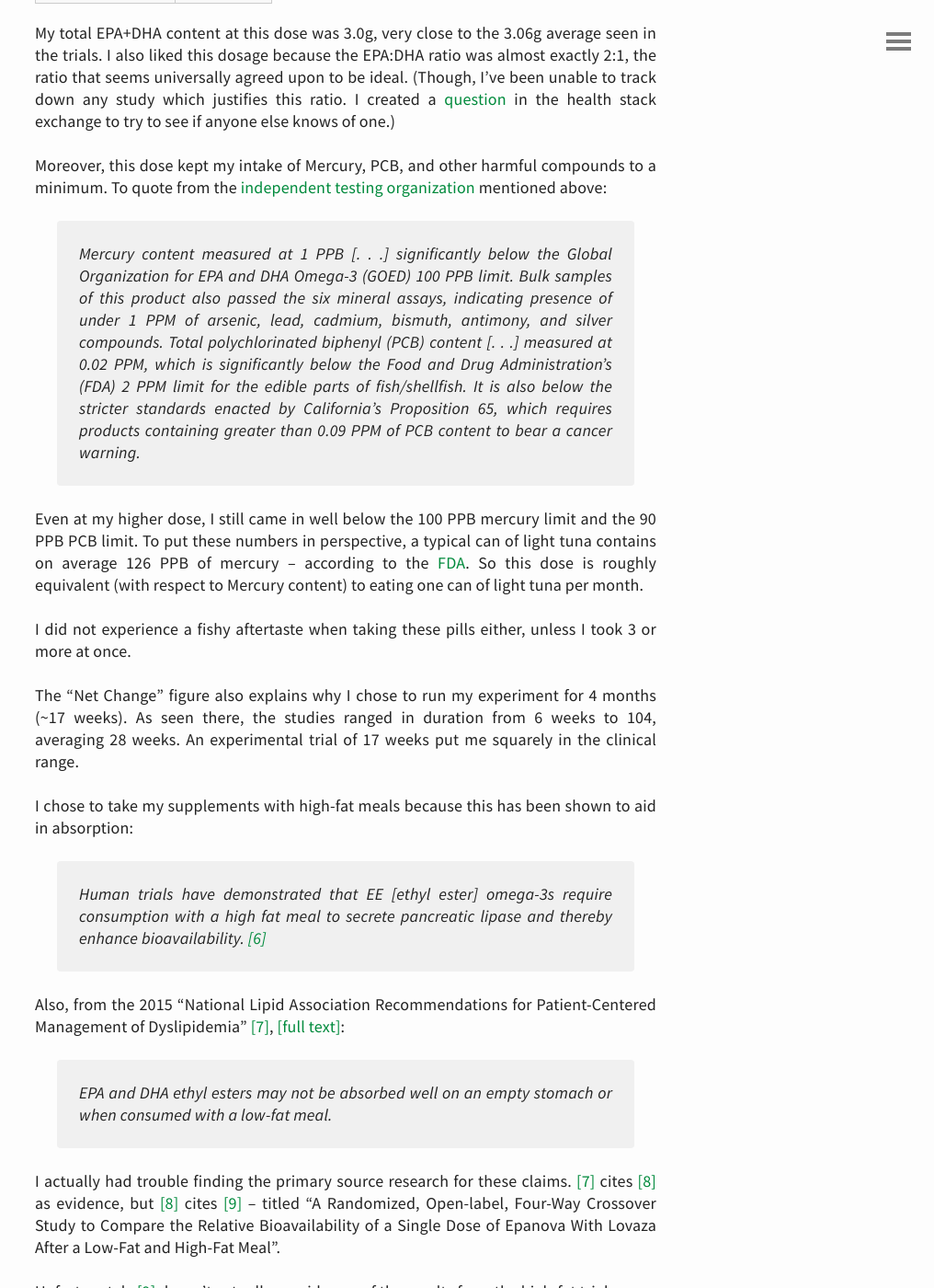
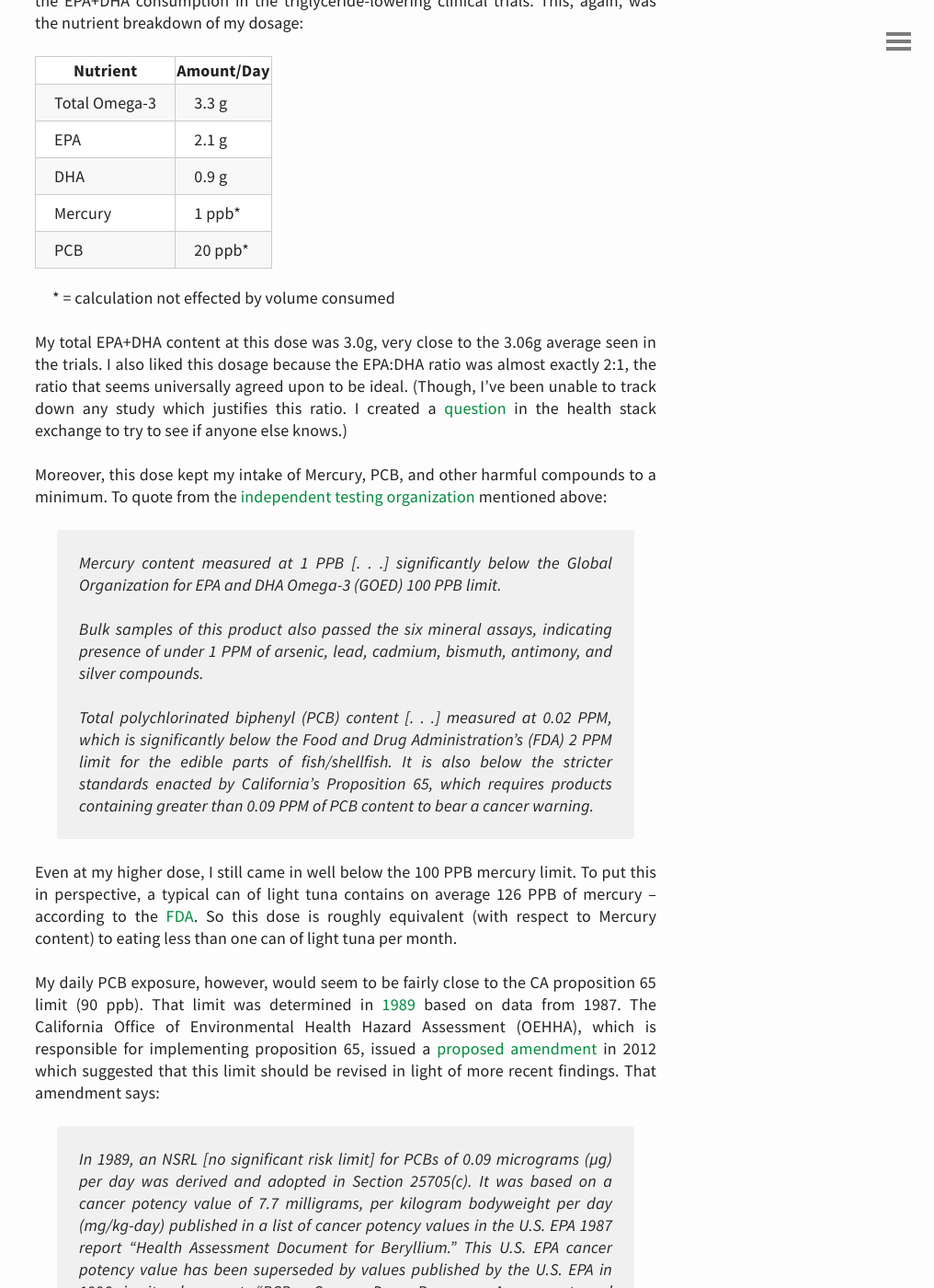
Before and after one commit to davidlaprade/davidlaprade.github.io, a Jekyll site: the page built from _posts/2017-1-20-my-fish-oil-experiment.md, in a window 1280 px wide and 1400 px high, scrolled down 6195 px. Shown: the whole window at 92% size, without its empty margins (264-1280 px from the left). Built offline with Jekyll 4.4.1, drawn with Linux system fonts in a browser that asks for light colours; comment, search, counter and statistics services are not loaded; some of the changed text lies outside the part shown.

Commit message:
Update fish-oil post with PCB risk analysis, expanded intro

```diff
--- a/_posts/2017-1-20-my-fish-oil-experiment.md
+++ b/_posts/2017-1-20-my-fish-oil-experiment.md
@@ -6,7 +6,7 @@ self-experiment on fish oil supplements. Here are the results."
 
 There is a lot of conflicting information about dietary supplements.
 Do they really make you healthier?
-Or are they just yet another poorly justified nutrition fad?
+Or are they just yet another poorly-justified nutrition fad?
 
 The answer probably depends on the supplement.
 
@@ -21,7 +21,7 @@ just how willing people are to sing its praises:
 > Alzheimer’s disease, eye disorders, macular degeneration and ulcers. It also
 > helps aid weight loss, healthy pregnancy, fertility and skin care
 > (particularly for conditions such as psoriasis and acne).
-> [Source](https://www.organicfacts.net/health-benefits/oils/health-benefits-of-fish-oil.html)
+> [[Source]](https://www.organicfacts.net/health-benefits/oils/health-benefits-of-fish-oil.html)
 
 Indeed, it seems that fish oil is the __God supplement__: there is no
 limit to the miraculous effects it's purported to enjoy.
@@ -29,19 +29,32 @@ limit to the miraculous effects it's purported to enjoy.
 Excited by the potential gains this supplement could bring, but wary of
 exaggeration/fad, I dug in and tried to take a hard look at the
 [peer-reviewed](https://en.wikipedia.org/wiki/Peer_review)
-studies on fish oil supplementation.
-(For a more sober review of its benefits, I recommend
-[wikipedia](https://en.wikipedia.org/wiki/Omega-3_fatty_acid#Health_effects).)
+studies on fish oil supplementation. I recommend
+[wikipedia](https://en.wikipedia.org/wiki/Omega-3_fatty_acid#Health_effects) as
+a well-cited, high-level overview of the primary literature.
+
+Unsurprisingly, the data is more sobering than most people would like to
+believe. It suggests that fish oil:
+
+* probably doesn't prevent cancer[[12]](https://www.ncbi.nlm.nih.gov/pubmed/16434631)
+* probably doesn't prevent heart disease[[13]](https://www.ncbi.nlm.nih.gov/pubmed/22968891)
+
+
+...
+
+As a healthy person, then, the best reason to take fish oil is this: that the
+likelihood of positive outcomes outweighs the risks.
 
 I then used aggregate data from over 10,000
 subjects across 20+ studies to design a fish oil supplementation program for
 myself (under my doctor's supervision). I wanted to know whether my body would
-respond like the average person in the studies. Would I exhibit the
-hallmark benefits?
+exhibit the hallmark benefits observed in the studies.
 
-To help answer these questions, I took four 1200mg [Trader
+To test this, I took four 1200mg [Trader
 Joe's](https://www.amazon.com/Trader-Joes-Omega-3-90softgels-Odorless/dp/B004TVDMN8)
 omega-3 fish oil tablets per day (with food) for 4 months.
+
+DO THE RISKS OUTWEIGH THE POTENTIAL BENEFITS FOR HEALTHY PEOPLE?
 
 The results were very positive. I saw:
 
@@ -100,8 +113,8 @@ the 1200mg pills per day, adding up to:
 | Total Omega-3     | 3.3 g  |
 | EPA               | 2.1 g  |
 | DHA               | 0.9 g  |
-| Mercury           | 4 ppb  |
-| PCB               | 80 ppb |
+| Mercury           | 1 ppb  |
+| PCB               | 20 ppb |
 
 Consumption was spread out during the course of the day, each time with a meal.
 Typically I took 1 pill with breakfast and lunch, and 2 with dinner, though this
@@ -228,8 +241,10 @@ trials.  This, again, was the nutrient breakdown of my dosage:
 | Total Omega-3     | 3.3 g  |
 | EPA               | 2.1 g  |
 | DHA               | 0.9 g  |
-| Mercury           | 4 ppb  |
-| PCB               | 80 ppb |
+| Mercury           | 1 ppb*  |
+| PCB               | 20 ppb* |
+
+&nbsp;&nbsp;&nbsp;&nbsp; * = calculation not effected by volume consumed
 
 My total EPA+DHA content at this dose was 3.0g, very close to the 3.06g average
 seen in the
@@ -237,7 +252,7 @@ trials. I also liked this dosage because the EPA:DHA ratio was almost exactly
 2:1, the ratio that seems universally agreed upon to be ideal. (Though, I've been
 unable to track down any study which justifies this ratio. I created a
 [question](http://health.stackexchange.com/questions/11154/why-is-21-ratio-of-epadha-recommended)
-in the health stack exchange to try to see if anyone else knows of one.)
+in the health stack exchange to try to see if anyone else knows.)
 
 Moreover, this dose kept my intake of Mercury, PCB, and other harmful compounds
 to a minimum. To quote from the [independent testing
@@ -245,23 +260,71 @@ organization](https://labdoor.com/review/trader-joes-omega-3/report)
 mentioned above:
 
 > Mercury content measured at 1 PPB [. . .] significantly below the Global
-> Organization for EPA and DHA Omega-3 (GOED) 100 PPB limit. Bulk samples of
+> Organization for EPA and DHA Omega-3 (GOED) 100 PPB limit.<br><br>
+> Bulk samples of
 > this product also passed the
 > six mineral assays, indicating presence of under 1 PPM of arsenic, lead,
-> cadmium, bismuth, antimony, and silver compounds.
+> cadmium, bismuth, antimony, and silver compounds.<br><br>
 > Total polychlorinated biphenyl (PCB) content [. . .] measured at 0.02 PPM, which is
 > significantly below the Food and Drug Administration’s (FDA) 2 PPM limit for the
 > edible parts of fish/shellfish. It is also below the stricter standards enacted
 > by California’s Proposition 65, which requires products containing greater than
 > 0.09 PPM of PCB content to bear a cancer warning.
 
-Even at my higher dose, I still came in well below the 100 PPB mercury limit
-and the 90 PPB PCB limit.
-To put these numbers in perspective, a typical can of light tuna contains on
+Even at my higher dose, I still came in well below the 100 PPB mercury limit.
+To put this in perspective, a typical can of light tuna contains on
 average 126 PPB of mercury -- according to the
 [FDA](http://www.fda.gov/Food/FoodborneIllnessContaminants/Metals/ucm115644.htm).
 So this dose is roughly equivalent (with respect to Mercury content) to eating
-one can of light tuna per month.
+less than one can of light tuna per month.
+
+My daily PCB exposure, however, would seem to be fairly close to the CA proposition
+65 limit (90 ppb). That limit was determined in
+[1989](https://oehha.ca.gov/media/downloads/crnr/041312pcbisor.pdf) based on
+data from 1987.  The California Office of Environmental Health Hazard
+Assessment (OEHHA), which is responsible for implementing proposition 65,
+issued a [proposed amendment](https://oehha.ca.gov/media/downloads/crnr/041312pcbisor.pdf)
+in 2012 which suggested that this limit should be revised in light of more
+recent findings. That amendment says:
+
+> In 1989, an NSRL [no significant risk limit] for PCBs of 0.09 micrograms (µg)
+> per day was derived and adopted in Section 25705(c).
+> It was based on a cancer potency value of 7.7 milligrams, per
+> kilogram bodyweight per day (mg/kg-day) published in a list of cancer potency
+> values in the U.S. EPA 1987 report “Health Assessment Document for Beryllium.”
+> This U.S. EPA cancer potency value has been superseded by values published by
+> the U.S. EPA in
+> 1996 in its document “PCBs: Cancer Dose Response Assessment and Application to
+> Environmental Mixtures.”
+
+They then go on to calculate a new "no significant risk limit" based on the
+updated studies:
+
+> The NSRL can be calculated from the U.S. EPA slope factor, a measure of the
+> carcinogenic activity of PCBs, as follows. [. . .] Inserting this number into
+> the equation above results in an NSRL of 0.35 µg/day for food chain exposures.
+
+Note that `ppb` is a rate. It stands for "parts per billion", and is equivalent to µg/L.
+Taking more pills doesn't change the rate, though it does increase the volume
+consumed. Obviously, the pill volume is exceedingly low.
+[This site](https://www.capsuline.com/empty-capsule-size-chart/) provides
+volumetric data on gel capsules based on size. The Trader Joe's capsules are
+2.5cm x 1cm x 1cm, which in the site above corresponds to an estimated volume
+of 1.37 mL each. We can can then estimate the total daily PCB consumption as
+follows:
+
+{% highlight bash %}
+1.37mL/pill x 4 pills = ~5.5mL
+5.5 mL pill volume = 0.0055 L pill volume
+20 ppb pill PCB = 20 µg PCB/L pill
+20 µg PCB/L pill x 0.005 L pill volume = 0.1 µg PCB in 4 pills
+{% endhighlight %}
+
+So, my dosage contained roughly 0.1 µg of PCB, less than 30% of the updated no
+significant risk limit.
+
+I picked Trader Joe's supplement after generating a heat map of many other
+supplement brands. I compared: ...
 
 I did not experience a fishy aftertaste when taking these pills either, unless
 I took 3 or more at once.
```
Also changed, not shown: other parts of _posts/2017-1-20-my-fish-oil-experiment.md (+0 -2 lines).
